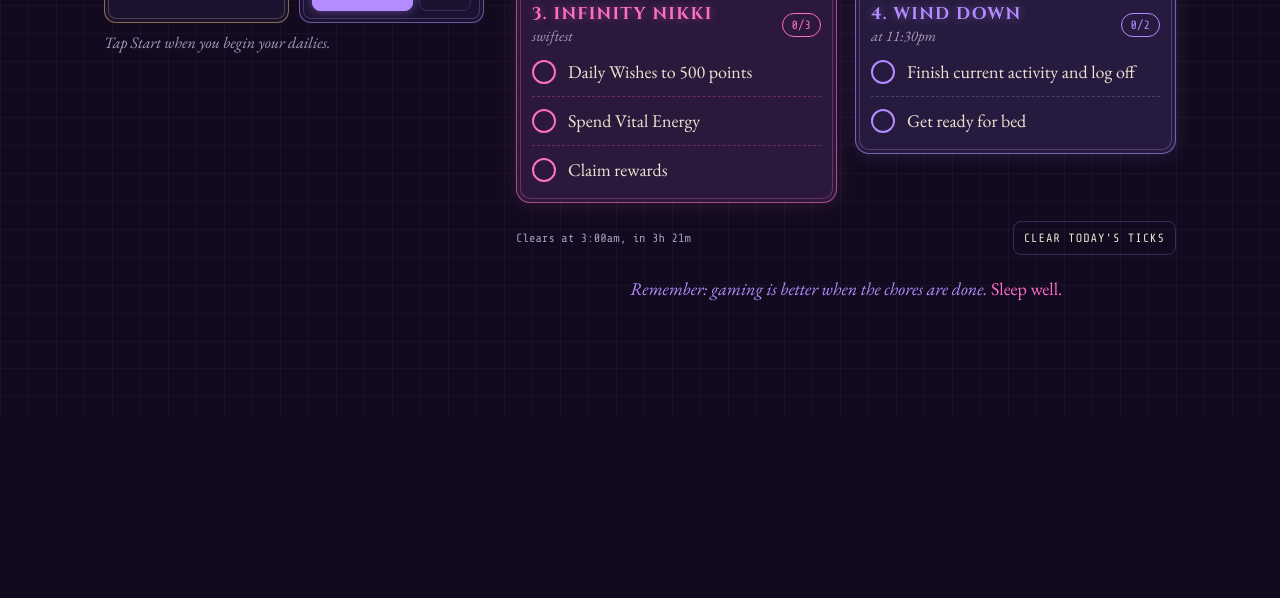
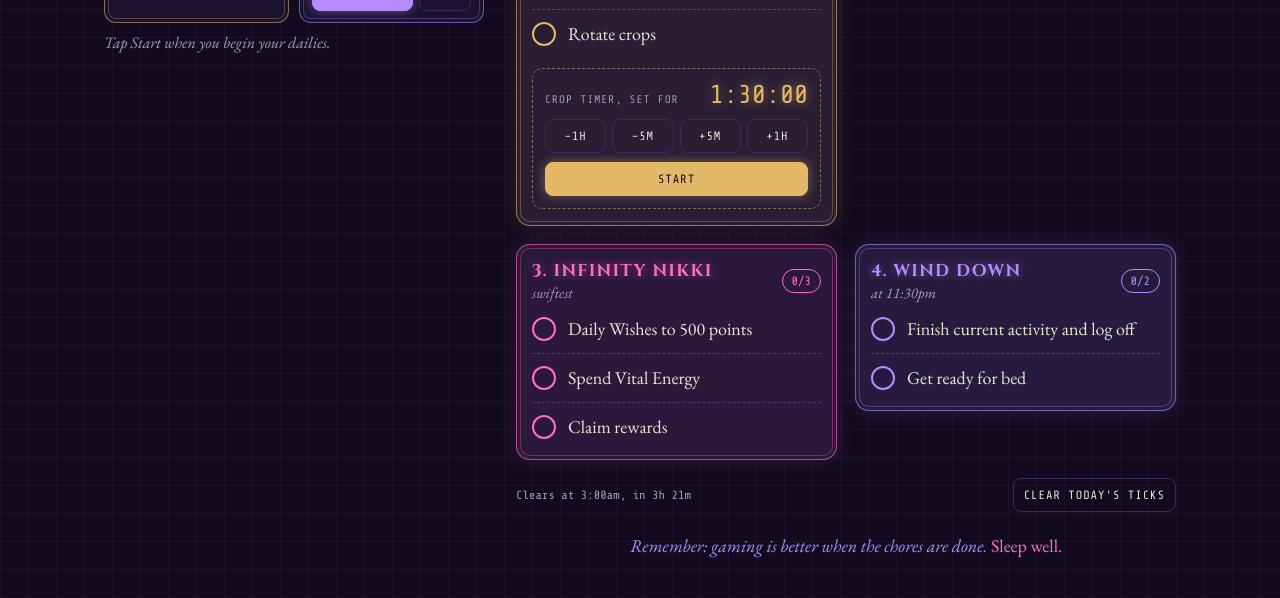
Before and after one commit to faetoplay/hub, a plain HTML site: page evening-dailies/index.html in a window 1280 px wide. Shown: the part 385-983 px from the top of the page. Before the commit the page ends 800 px from the top, so only its background shows below. Drawn offline with nearby package versions, Linux system fonts and the light colour scheme.

Commit message:
Add crop timer and two Heartopia dailies to Evening Dailies
Adjustable crop timer in the Heartopia card that survives the 3am reset,
plus 'Feed community animals' and 'Rotate crops' checklist items.

Co-Authored-By: Claude Fable 5.2 <noreply@anthropic.com>
Claude-Session: https://claude.ai/code/session_01URenHQpZ2EYF3DLQT4f57b

```diff
--- a/evening-dailies/index.html
+++ b/evening-dailies/index.html
@@ -307,6 +307,46 @@ li + li { border-top: 1px dashed color-mix(in srgb, var(--tone) 28%, transparent
 .item input:checked ~ .text { color: var(--muted); text-decoration: line-through; }
 .text { overflow-wrap: anywhere; }
 
+/* Crop timer inside the Heartopia card */
+.crop {
+  margin: 10px 0 8px;
+  padding: 12px;
+  border: 1px dashed color-mix(in srgb, var(--tone) 50%, transparent);
+  border-radius: 10px;
+  display: flex;
+  flex-direction: column;
+  gap: 9px;
+}
+.crop-top {
+  display: flex;
+  align-items: baseline;
+  justify-content: space-between;
+  gap: 10px;
+  flex-wrap: wrap;
+}
+.crop-value {
+  font-family: var(--font-mono);
+  font-size: 26px;
+  line-height: 1.1;
+  color: var(--tone);
+  text-shadow: 0 0 12px color-mix(in srgb, var(--tone) 55%, transparent);
+  font-variant-numeric: tabular-nums;
+}
+.crop-row { display: grid; grid-template-columns: repeat(4, 1fr); gap: 6px; }
+.crop-row button { padding: 7px 4px; }
+.crop button.primary {
+  background: var(--tone);
+  border-color: var(--tone);
+  color: var(--bg);
+  box-shadow: 0 0 12px color-mix(in srgb, var(--tone) 45%, transparent);
+}
+.crop[data-state="done"] {
+  border-style: solid;
+  border-color: var(--tone);
+  box-shadow: 0 0 16px color-mix(in srgb, var(--tone) 40%, transparent);
+}
+.crop[data-state="done"] .timer-label { color: var(--tone); }
+
 .foot {
   display: flex;
   align-items: center;
@@ -369,7 +409,7 @@ main { display: flex; flex-direction: column; gap: 14px; min-width: 0; }
   <div class="bar">
     <div class="head">
       <span>Tonight's progress</span>
-      <span class="count" id="count">0 of 13 dailies</span>
+      <span class="count" id="count">0 of 15 dailies</span>
     </div>
     <div class="track" aria-hidden="true"><div class="fill" id="fill"></div></div>
     <div class="timers">
@@ -413,7 +453,9 @@ main { display: flex; flex-direction: column; gap: 14px; min-width: 0; }
       ["h-requests", "Complete 5 resident requests"],
       ["h-clean", "Clean pets"],
       ["h-train", "Train pets once"],
-      ["h-event", "Do 1 event"]
+      ["h-event", "Do 1 event"],
+      ["h-animals", "Feed community animals"],
+      ["h-crops", "Rotate crops"]
     ]},
     { id: "aniimo", name: "Aniimo", tone: "ani", note: "", daily: true, items: [
       ["a-login", "Claim login rewards"],
@@ -476,6 +518,67 @@ main { display: flex; flex-direction: column; gap: 14px; min-width: 0; }
     g.innerHTML = html + "</ul>";
     groupsEl.appendChild(g);
   });
+
+  // Crop timer: lives in the Heartopia card, kept apart from the daily reset
+  var CROP_KEY = "evening-dailies-crop-v1";
+  var crop = { dur: 90, endAt: 0 }; // dur in minutes; endAt = 0 means not running
+  try {
+    var cr = JSON.parse(localStorage.getItem(CROP_KEY) || "null");
+    if (cr && typeof cr.dur === "number" && typeof cr.endAt === "number") crop = cr;
+  } catch (e) {}
+  function saveCrop() {
+    try { localStorage.setItem(CROP_KEY, JSON.stringify(crop)); } catch (e) {}
+  }
+  var cropEl = document.createElement("div");
+  cropEl.className = "crop";
+  cropEl.id = "crop";
+  cropEl.innerHTML =
+    '<div class="crop-top"><span class="timer-label" id="crop-label">Crop timer, set for</span>' +
+    '<span class="crop-value" id="crop-value">1:30:00</span></div>' +
+    '<div class="crop-row">' +
+    '<button type="button" id="crop-m60" data-adj="-60" aria-label="Minus 1 hour">&minus;1h</button>' +
+    '<button type="button" id="crop-m5" data-adj="-5" aria-label="Minus 5 minutes">&minus;5m</button>' +
+    '<button type="button" id="crop-p5" data-adj="5" aria-label="Plus 5 minutes">+5m</button>' +
+    '<button type="button" id="crop-p60" data-adj="60" aria-label="Plus 1 hour">+1h</button></div>' +
+    '<button type="button" class="primary" id="crop-go">Start</button>';
+  document.getElementById("group-heartopia").appendChild(cropEl);
+
+  cropEl.addEventListener("click", function (e) {
+    var t = e.target;
+    if (!t || t.tagName !== "BUTTON") return;
+    var now = Date.now();
+    if (t.id === "crop-go") {
+      crop.endAt = crop.endAt ? 0 : now + crop.dur * 60000; // Start, or Stop / Reset
+    } else {
+      var adj = parseInt(t.getAttribute("data-adj"), 10);
+      if (crop.endAt) { // running or finished: move the finish time
+        var left = Math.max(0, crop.endAt - now);
+        if (left === 0 && adj < 0) return;
+        crop.endAt = now + Math.max(60000, left + adj * 60000);
+      } else { // idle: change the set length (5 minutes to 99 hours)
+        crop.dur = Math.min(5940, Math.max(5, crop.dur + adj));
+      }
+    }
+    saveCrop();
+    tick();
+  });
+
+  function paintCrop(now) {
+    var st, label, value, go;
+    if (!crop.endAt) {
+      st = "idle"; label = "Crop timer, set for"; value = fmt(crop.dur * 60000, true); go = "Start";
+    } else if (crop.endAt > now) {
+      st = "running"; label = "Crops ready in"; value = fmt(crop.endAt - now + 999, true); go = "Stop";
+    } else {
+      st = "done"; label = "Crops ready"; value = "Harvest"; go = "Reset";
+    }
+    cropEl.setAttribute("data-state", st);
+    document.getElementById("crop-label").textContent = label;
+    document.getElementById("crop-value").textContent = value;
+    document.getElementById("crop-go").textContent = go;
+    var title = (st === "done" ? "Crops ready \u00b7 " : "") + "Evening Dailies";
+    if (document.title !== title) document.title = title;
+  }
 
   function dailyDone() {
     var n = 0;
@@ -610,6 +713,8 @@ main { display: flex; flex-direction: column; gap: 14px; min-width: 0; }
     if (status.textContent !== msg) status.textContent = msg;
     status.classList.toggle("done", allDone);
 
+    paintCrop(now);
+
     var next = new Date(now);
     next.setHours(RESET_HOUR, 0, 0, 0);
     if (next.getTime() <= now) next.setDate(next.getDate() + 1);
```
